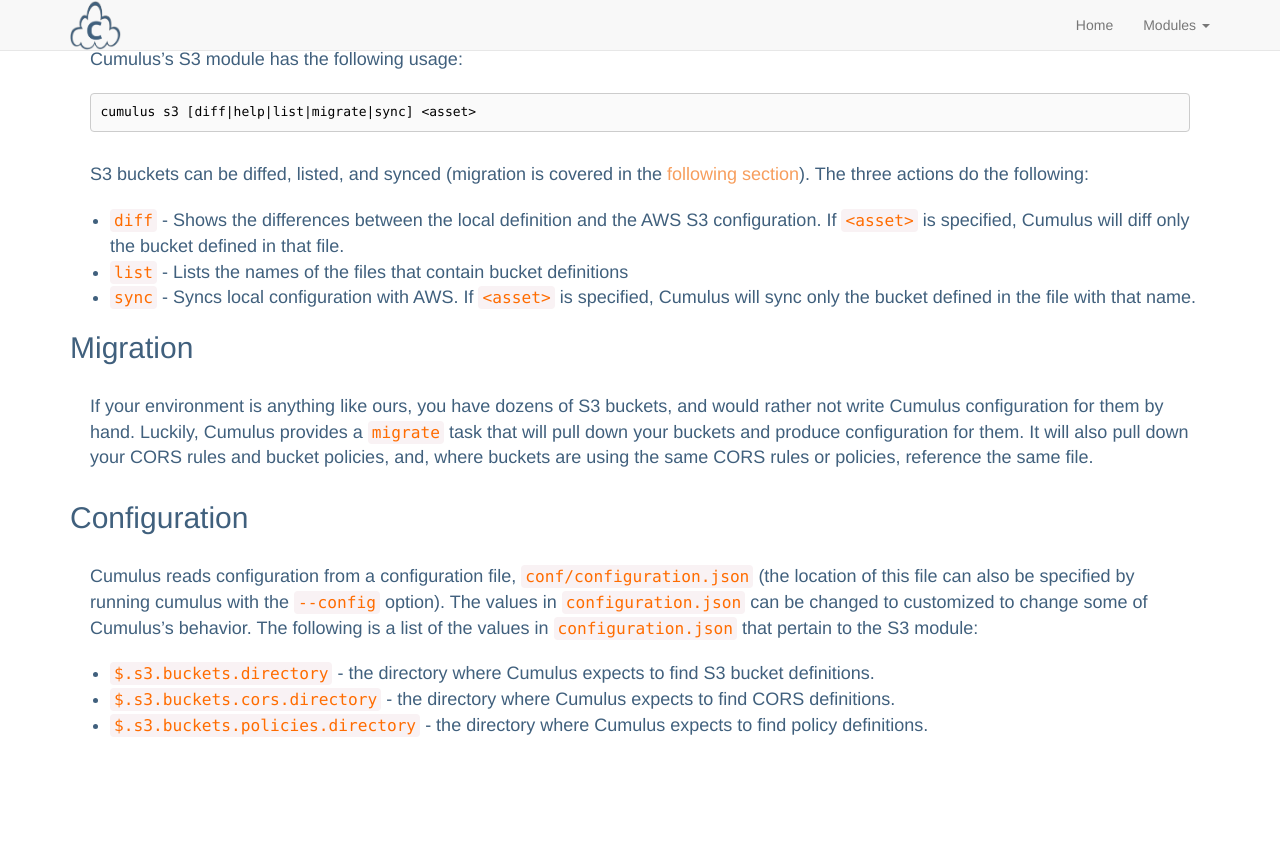
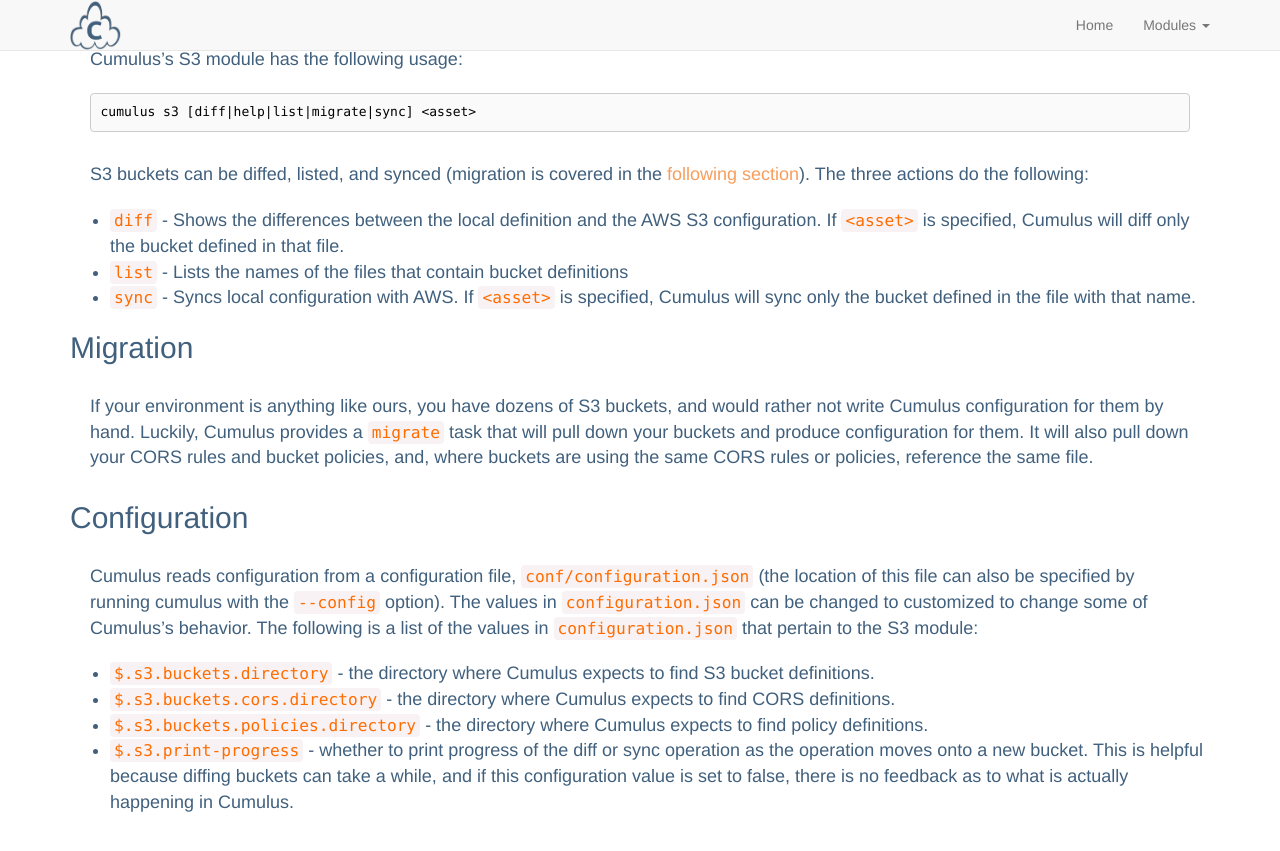
Before and after one commit to lucidsoftware/cumulus, a Jekyll site: the page built from modules/s3.md, in a window 1280 px wide and 900 px high, scrolled down 7590 px. Shown: the top 851 px of the window. Built offline with Jekyll 4.4.1, drawn with Linux system fonts in a browser that asks for light colours; before the commit the page ends 8413 px from its top, so only the background shows below that.

Commit message:
s3-documentation: add documentation for the print progress option

```diff
--- a/modules/s3.md
+++ b/modules/s3.md
@@ -337,3 +337,4 @@ Cumulus reads configuration from a configuration file, `conf/configuration.json`
 * `$.s3.buckets.directory` - the directory where Cumulus expects to find S3 bucket definitions.
 * `$.s3.buckets.cors.directory` - the directory where Cumulus expects to find CORS definitions.
 * `$.s3.buckets.policies.directory` - the directory where Cumulus expects to find policy definitions.
+* `$.s3.print-progress` - whether to print progress of the diff or sync operation as the operation moves onto a new bucket. This is helpful because diffing buckets can take a while, and if this configuration value is set to false, there is no feedback as to what is actually happening in Cumulus.
```
